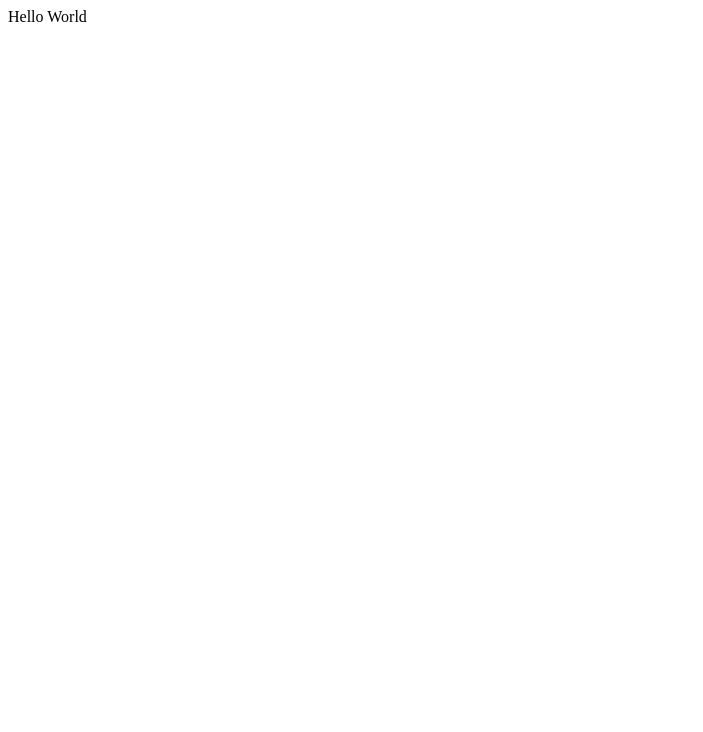
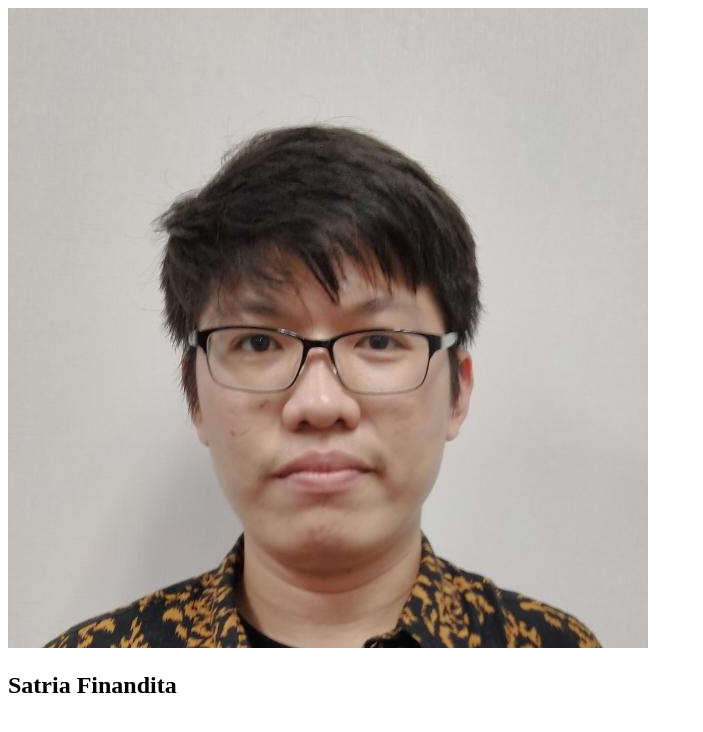
Before and after one commit to satriafdt/my-repo-from-remote, a plain HTML site: page index.html in a window 1280 px wide. Shown: the whole page, without its empty margins (0-703 px from the left). Drawn offline with Linux system fonts and the light colour scheme.

Commit message:
Changed Hello world with img and h2 to display simple profile data. Image file added in the folder images and used as resource in the img element in index.html file

```diff
--- a/index.html
+++ b/index.html
@@ -4,6 +4,9 @@
         <title></title>
     </head>
     <body>
-        Hello World
+        <div>
+            <img src="images/satriafinandita.jpg" alt="profile image"/>
+            <h2>Satria Finandita</h2>
+        </div>
     </body>
 </html>
```
Also changed, not shown: images/satriafinandita.jpg (added).
